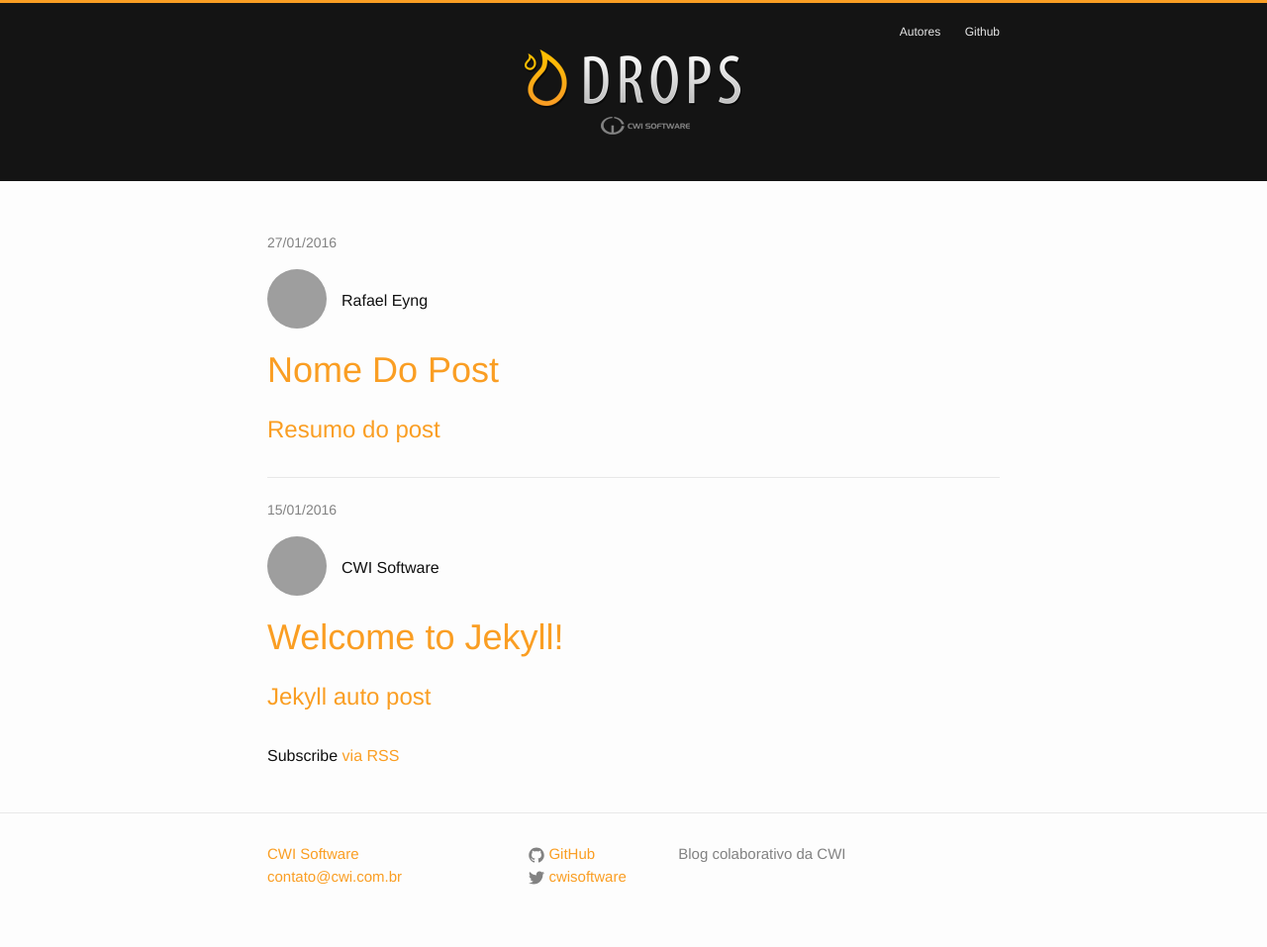
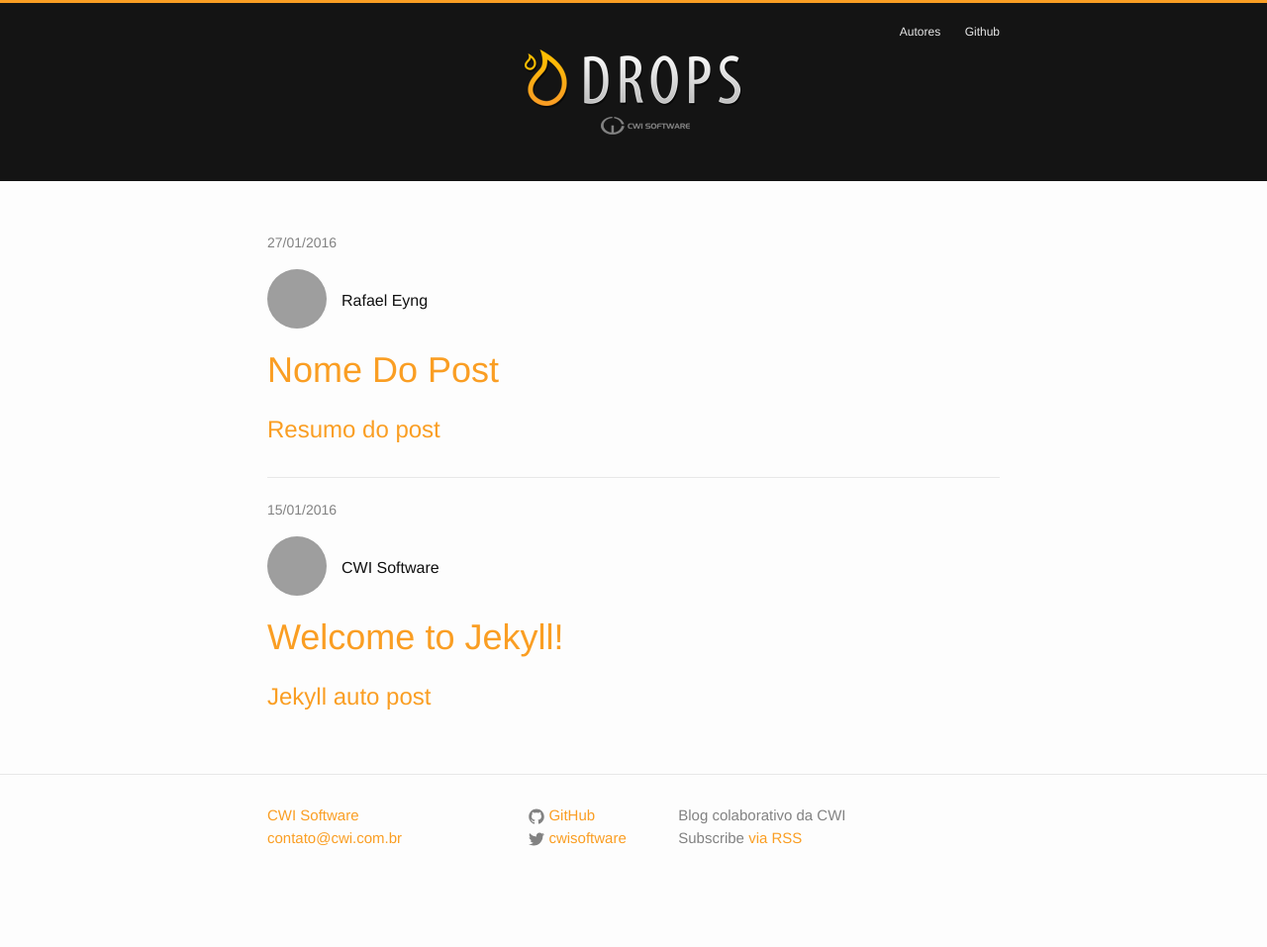
Before and after one commit to marcoslimacwi/drops, a Jekyll site: the page built from index.html, in a window 1280 px wide. Shown: the whole page at 99% size. Built offline with Jekyll 4.4.1, drawn with Linux system fonts in a browser that asks for light colours; after the commit the page ends 918 px from its top, so only the background shows below that; grey boxes are pictures that could not be loaded.

Commit message:
Change RSS subscription link

```diff
--- a/_includes/footer.html
+++ b/_includes/footer.html
@@ -18,7 +18,10 @@
       </div>
 
       <div class="footer-col footer-col-3">
-        <p>{{ site.description }}</p>
+        <ul class="social-media-list">
+          <li>{{ site.description }}</li>
+          <li>{% include subscribe.html %}</li>
+        </ul>
       </div>
     </div>
 
--- /dev/null
+++ b/_includes/subscribe.html
@@ -0,0 +1 @@
+<p class="rss-subscribe">Subscribe <a href="{{ "/feed.xml" | prepend: site.baseurl }}">via RSS</a></p>
--- a/index.html
+++ b/index.html
@@ -23,6 +23,4 @@ layout: default
     {% endfor %}
   </ul>
 
-  <p class="rss-subscribe">Subscribe <a href="{{ "/feed.xml" | prepend: site.baseurl }}">via RSS</a></p>
-
 </div>
```
